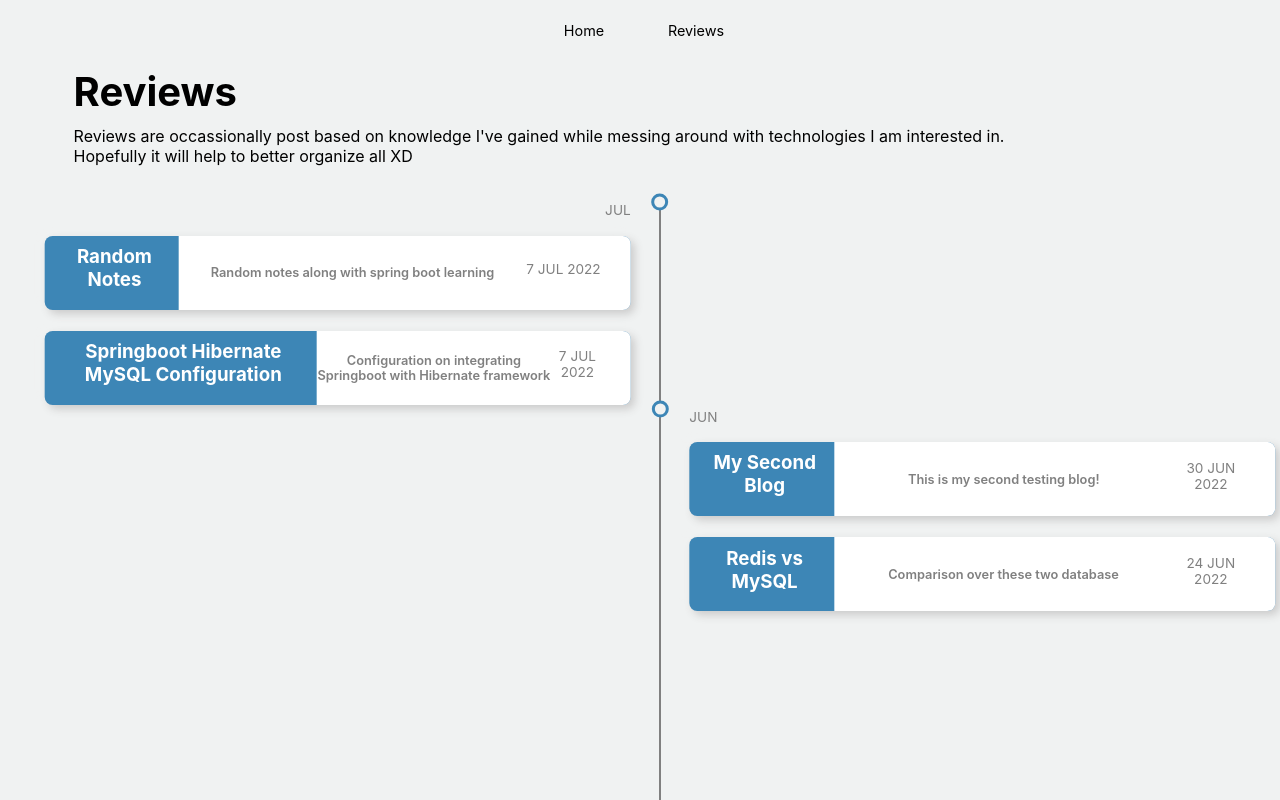
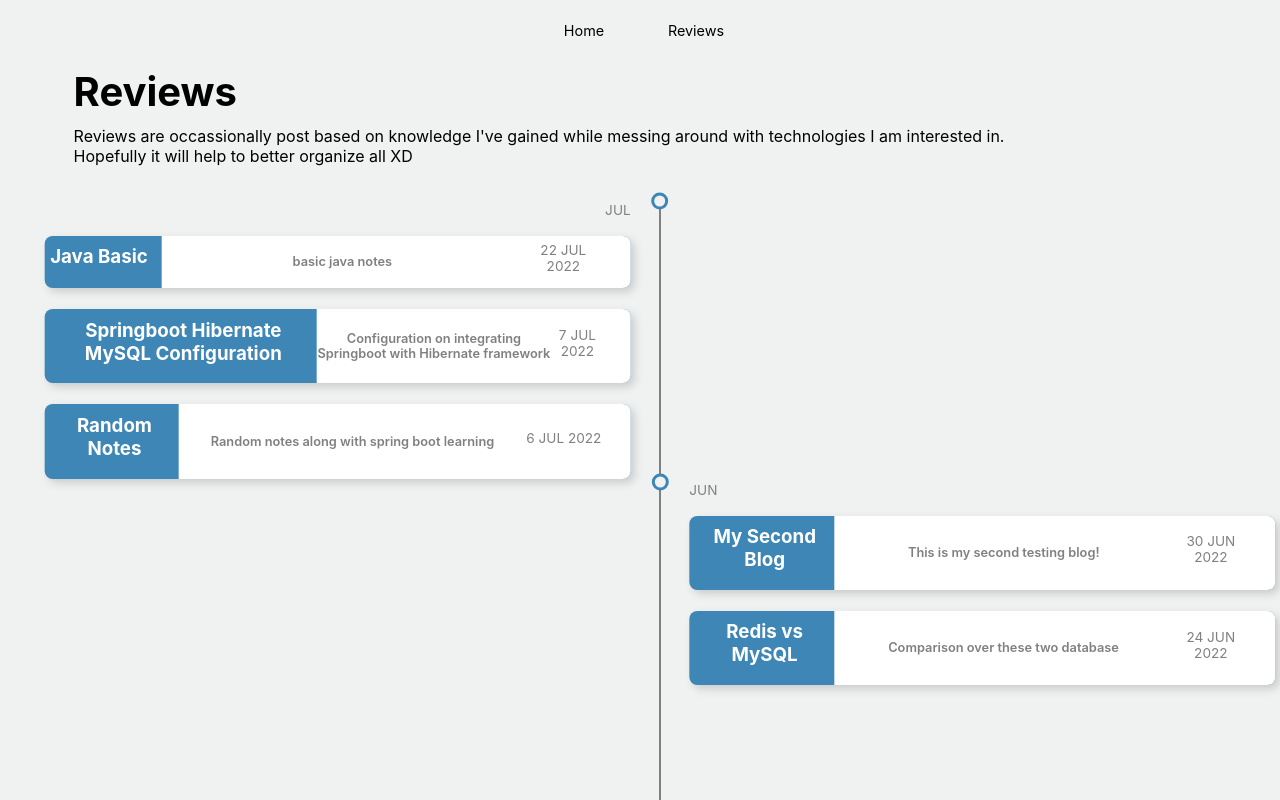
Before and after one commit to yaoyangdi/yaoyangdi.github.io, a React (Create React App) app: page /reviews in a window 1280 px wide. Shown: the top 800 px of the page. Built offline with nearby package versions, Linux system fonts and the light colour scheme.

Commit message:
md file style modified

```diff
--- a/src/assets/data/BlogData.js
+++ b/src/assets/data/BlogData.js
@@ -18,7 +18,7 @@ const data = [
         id: 3,
         fileName: "program-vs-application",
         title: "Random Notes",
-        date: "7 JUL 2022",
+        date: "6 JUL 2022",
         desc: "Random notes along with spring boot learning",
     },
     {
@@ -28,6 +28,13 @@ const data = [
         date: "7 JUL 2022",
         desc: "Configuration on integrating Springboot with Hibernate framework",
     },
+    {
+        id: 5,
+        fileName: "Java-basic",
+        title: "Java Basic",
+        date: "22 JUL 2022",
+        desc: "basic java notes",
+    },
 ];
 
 export default data
--- a/src/components/pages/blog/BlogDetail.js
+++ b/src/components/pages/blog/BlogDetail.js
@@ -1,7 +1,7 @@
 import React,{useEffect, useState} from 'react';
 import ReactMarkdown from "react-markdown";
 import {Prism as SyntaxHighlighter} from 'react-syntax-highlighter'
-import { gruvboxDark } from 'react-syntax-highlighter/dist/esm/styles/prism';
+import { oneDark } from 'react-syntax-highlighter/dist/esm/styles/prism';
 
 const BlogDetail = (props) => {
   const [content, setContent] = useState(null);
@@ -22,6 +22,7 @@ const BlogDetail = (props) => {
   importAll(require.context('./markdown/images', false, /\.(png|jpe?g|svg)$/));
 
 
+
   return (
     <div className="blogDetail container">
       <div className='blogDetail metadata'>
@@ -31,18 +32,21 @@ const BlogDetail = (props) => {
 
 
       <ReactMarkdown children={content} components={{
+        a({children, href,...props}) {
+          return (<a href={href} style={{color: "gray", fontWeight: 600}} {...props}>{children}</a>)
+        },
         code({node, inline, className, children, ...props}) {
           const match = /language-(\w+)/.exec(className || '')
           return !inline && match ? (
             <SyntaxHighlighter
               children={String(children).replace(/\n$/, '')}
-              style={gruvboxDark}
+              style={oneDark}
               language={match[1]}
               PreTag="div"
               {...props}
             />
           ) : (
-            <code className={className} {...props}>
+            <code className={className} style={{backgroundColor:"rgb(210, 210, 210)", borderRadius: "3px", fontFamily:`"Lucida Console", "Courier New", monospace`, padding: "4px"}} {...props}>
               {children}
             </code>
           )
@@ -59,7 +63,7 @@ const BlogDetail = (props) => {
               );
           }
           // Return default child if it's not an image
-          return <p>{children}</p>;
+          return <p style={{lineHeight: "25px"}}>{children}</p>;
       },
       }}
       escapeHtml={false}
--- a/src/components/pages/blog/markdown/Java-basic.md
+++ b/src/components/pages/blog/markdown/Java-basic.md
@@ -20,9 +20,9 @@ Java-basic
 
 ## Files
 
-- **resources/static** - contains <u>static resources</u> such as css, js and images.
-- **resources/templates** - contains server-side templates which are <u>rendered</u> by Spring. *(HTML template)*
-- **resources/application.properties** - This file is very important. It contains **<u>application-wide</u>** properties. Spring reads the properties defined in this file to configure your application.  **e.g.** You can define server’s default port, server’s context path, database URLs etc, in this file.
+- **resources/static** - `contains` ***static resources*** such as css, js and images.
+- **resources/templates** - contains server-side templates which are rendered by Spring. *(HTML template)*
+- **resources/application.properties** - This file is very important. It contains **application-wide** properties. Spring reads the properties defined in this file to configure your application.  **e.g.** You can define server’s default port, server’s context path, database URLs etc, in this file.
 - **DemoApplicationTests** - Define unit and integration tests here.
 
 - **pom.xml** - contains all the project dependencies.
```
